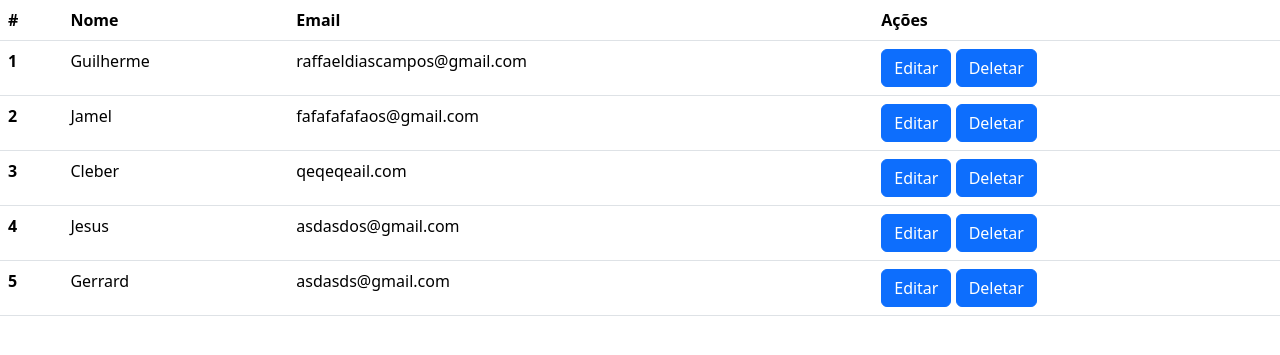
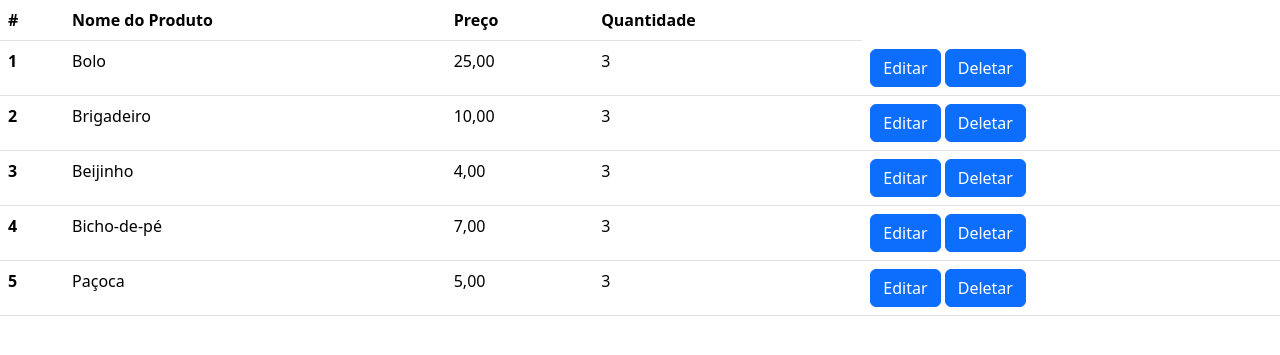
Before and after one commit to RafaelDiasCmp/PythonFlaskProject, a Flask app: page /responsavel/ in a window 1280 px wide. Shown: the top 355 px of the page. Run offline with Flask 3, Linux system fonts and the light colour scheme.

Commit message:
Alterações nos templates - Exibir - Adicionar - Deletar Produtos utilizando BD Local

```diff
--- a/database/resp.py
+++ b/database/resp.py
@@ -1,7 +1,7 @@
-RESPONSAVEL = [
-    {"id": 1, "nome": "Guilherme", "email": "raffaeldiascampos@gmail.com"},
-    {"id": 2, "nome": "Jamel", "email": "fafafafafaos@gmail.com"},
-    {"id": 3, "nome": "Cleber", "email": "qeqeqeail.com"},
-    {"id": 4, "nome": "Jesus", "email": "asdasdos@gmail.com"},
-    {"id": 5, "nome": "Gerrard", "email": "asdasds@gmail.com"},
+PRODUTO = [
+    {"id": 1, "nome": "Bolo", "preco": "25,00", "qtde": "3"},
+    {"id": 2, "nome": "Brigadeiro", "preco": "10,00", "qtde": "3"},
+    {"id": 3, "nome": "Beijinho", "preco": "4,00", "qtde": "3"},
+    {"id": 4, "nome": "Bicho-de-pé", "preco": "7,00", "qtde": "3"},
+    {"id": 5, "nome": "Paçoca", "preco": "5,00", "qtde": "3"},
 ]
--- a/routes/responsavel.py
+++ b/routes/responsavel.py
@@ -1,19 +1,31 @@
-from flask import Blueprint, render_template
-from database.resp import RESPONSAVEL
+from flask import Blueprint, render_template, request
+from database.resp import PRODUTO
 
 responsavel_route = Blueprint('responsavel', __name__)
 
 @responsavel_route.route('/')
 def lista_responsavel():
-    return render_template('lista_responsavel.html', responsavel=RESPONSAVEL)
+    return render_template('lista_produtos.html', produto=PRODUTO)
 
 @responsavel_route.route('/', methods=['POST'])
-def inserir_responsavel(): #inserir os dados do responsavel
-    pass
+def inserir_responsavel(): #inserir os dados do produto
+
+    data = request.json
+
+    novo_produto = {
+        "id": len(PRODUTO) + 1,
+        "nome": data['nome'],
+        "preco": data['preco'],
+        "qtde": data['qtde'],
+    }
+
+    PRODUTO.append(novo_produto)
+
+    return render_template('item_produto_responsavel.html', produto=novo_produto)
 
 @responsavel_route.route('/new')
-def form_responsavel(): #cadastrar um responsavel
-    return render_template('criar_produto_responsavel.html')
+def form_responsavel(): #cadastrar um produto/responsavel
+    return render_template('form_produtos.html')
 
 @responsavel_route.route('/<int:responsavel_id>')
 def detalhe_responsavel(cliente_id): # exibir detalhes responsavel
@@ -28,5 +40,9 @@ def atualizar_form_responsavel(cliente_id): # atualizar detalhes responsavel
     pass
 
 @responsavel_route.route('/<int:responsavel_id>/delete', methods=['DELETE'])
-def deletar_form_responsavel(cliente_id): # deletar detalhes responsavel
-    pass
+def deletar_produto(responsavel_id): # deletar detalhes responsavel
+
+    global PRODUTO
+    PRODUTO = [ c for c in PRODUTO if c['id'] != responsavel_id ]
+
+    return {'deleted': 'ok'}
--- /dev/null
+++ b/templates/item_produto_responsavel.html
@@ -0,0 +1,14 @@
+<tr>
+    <th scope="row">{{ produto.id }}</th>
+    <td>{{ produto.nome }}</td>
+    <td>{{ produto.preco }}</td>
+    <td>{{ produto.qtde }}</td>
+    <td>
+        <button class="btn btn-primary">Editar</button>
+        <button class="btn btn-primary"
+        c-delete="{{ url_for('responsavel.deletar_produto', responsavel_id=produto.id) }}"
+        c-remove-closest="tr">
+            Deletar
+        </button>
+    </td>
+</tr>
--- a/templates/lista_responsavel.html
+++ b/templates/lista_produtos.html
@@ -14,23 +14,15 @@
         <thead>
           <tr>
             <th scope="col">#</th>
-            <th scope="col">Nome</th>
-            <th scope="col">Email</th>
-            <th scope="col">Ações</th>
+            <th scope="col">Nome do Produto</th>
+            <th scope="col">Preço</th>
+            <th scope="col">Quantidade</th>
           </tr>
         </thead>
-        <tbody>
+        <tbody id="lista-produtos">
 
-        {% for responsavel in responsavel %}
-          <tr>
-              <th scope="row">{{ responsavel.id }}</th>
-              <td>{{ responsavel.nome }}</td>
-              <td>{{ responsavel.email }}</td>
-              <td>
-                  <button class="btn btn-primary">Editar</button>
-                  <button class="btn btn-primary">Deletar</button>
-              </td>
-          </tr>
+        {% for produto in produto %}
+          {% include 'item_produto_responsavel.html' %}
         {% endfor %}
 
         </tbody>
```
Also changed, not shown: templates/criar_produto_responsavel.html (deleted, +0 -30 lines), templates/form_produtos.html (added, +25 -0 lines), templates/index.html (+17 -10 lines).
